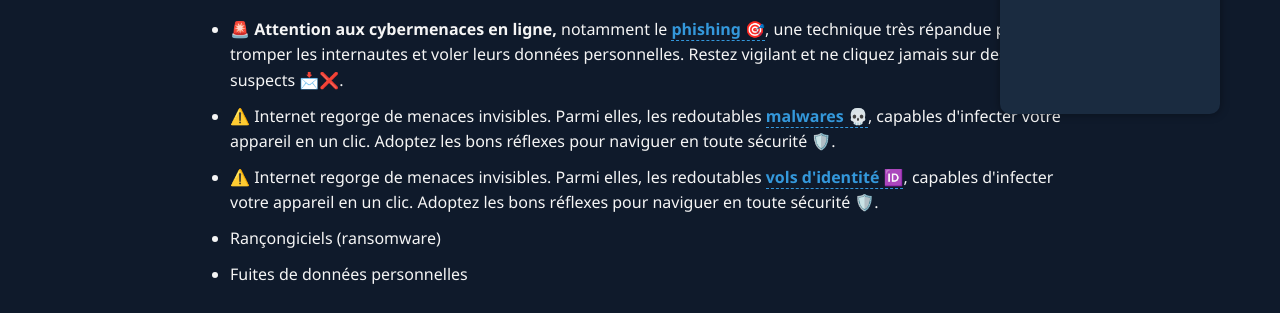
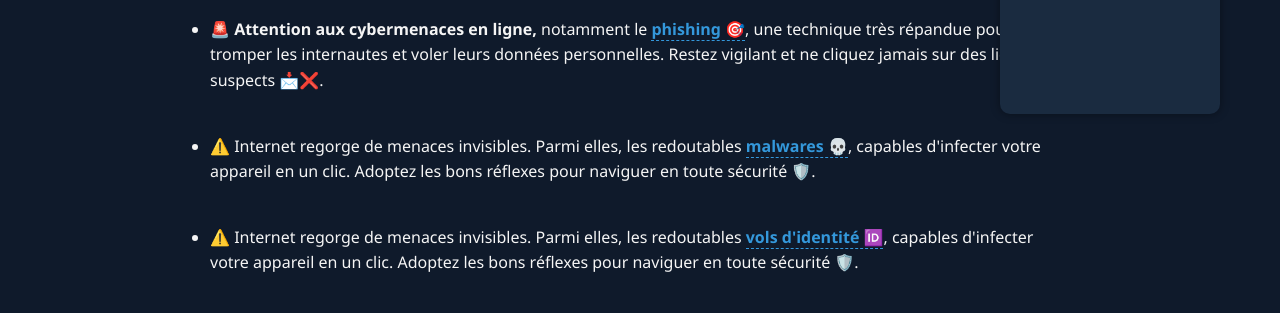
Before and after one commit to kibagami-nc/POPUPS-WEB, a plain HTML site: page index.html in a window 1280 px wide. Shown: the part 486-799 px from the top of the page. Drawn offline with Linux system fonts and the light colour scheme.

Commit message:
modified:   css/style.css

```diff
--- a/css/style.css
+++ b/css/style.css
@@ -65,12 +65,8 @@ section h2 {
     color: #3498db;
 }
 
-section ul, section ol {
-    margin-left: 20px;
-}
-
 section li {
-    margin-bottom: 10px;
+    margin-bottom: 40px;
 }
 
 .Phishing {
```
